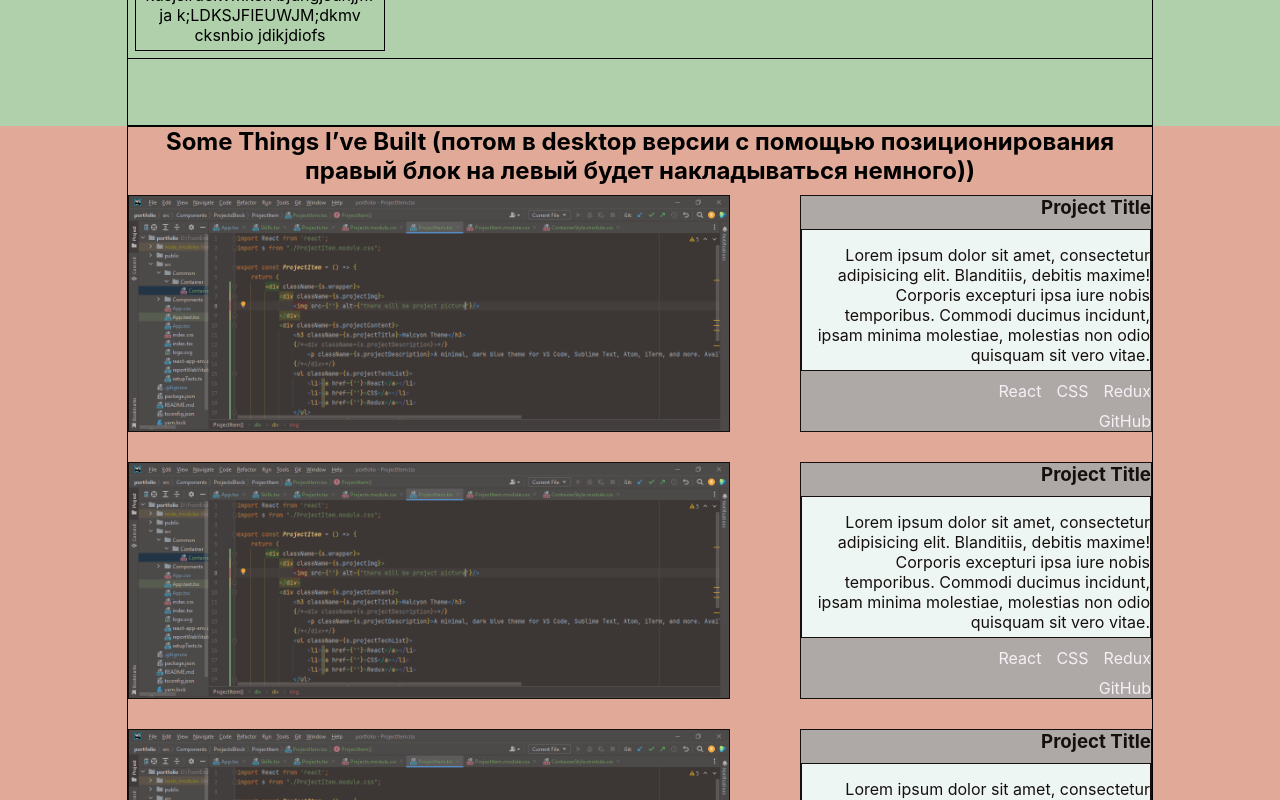
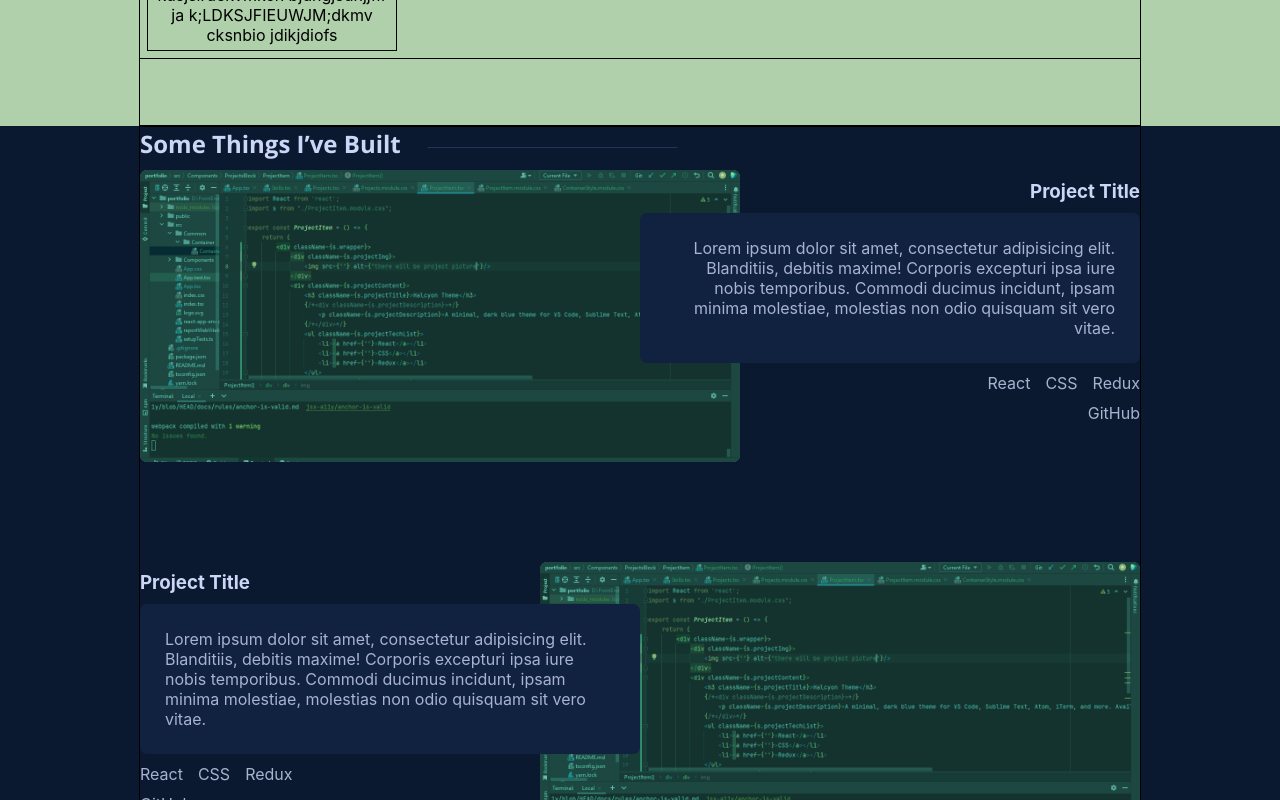
Before and after one commit to kiselevMaksim1223/portfolio, a React (Create React App) app: page / in a window 1280 px wide. Shown: the part 1320-2120 px from the top of the page. Built offline with nearby package versions, Linux system fonts and the light colour scheme.

Commit message:
project Block almost done

```diff
--- a/package.json
+++ b/package.json
@@ -1,6 +1,7 @@
 {
   "name": "portfolio",
   "version": "0.1.0",
+  "homepage": "https://kiselevMaksim1223.github.io/portfolio",
   "private": true,
   "dependencies": {
     "@testing-library/jest-dom": "^5.14.1",
@@ -10,6 +11,7 @@
     "@types/node": "^16.7.13",
     "@types/react": "^18.0.0",
     "@types/react-dom": "^18.0.0",
+    "gh-pages": "^5.0.0",
     "react": "^18.2.0",
     "react-dom": "^18.2.0",
     "react-scripts": "5.0.1",
@@ -17,6 +19,8 @@
     "web-vitals": "^2.1.0"
   },
   "scripts": {
+    "predeploy": "npm run build",
+    "deploy": "gh-pages -d build",
     "start": "react-scripts start",
     "build": "react-scripts build",
     "test": "react-scripts test",
--- a/public/index.html
+++ b/public/index.html
@@ -15,6 +15,10 @@
       user's mobile device or desktop. See https://developers.google.com/web/fundamentals/web-app-manifest/
     -->
     <link rel="manifest" href="%PUBLIC_URL%/manifest.json" />
+
+    <link href="https://fonts.googleapis.com/css2?family=Inter:wght@100;200;300;400;600&display=swap" rel="stylesheet">
+    <link href="https://fonts.googleapis.com/css2?family=Open+Sans:wght@300;400;600;700;800&display=swap" rel="stylesheet">
+
     <!--
       Notice the use of %PUBLIC_URL% in the tags above.
       It will be replaced with the URL of the `public` folder during the build.
--- a/src/Common/Container/ContainerStyle.module.css
+++ b/src/Common/Container/ContainerStyle.module.css
@@ -3,4 +3,5 @@
     border: 1px solid;
     height: 100%;
     width: 80%;
+    max-width: 1000px;
 }
--- /dev/null
+++ b/src/Common/Title/Title.module.css
@@ -0,0 +1,17 @@
+.title {
+    font-family: 'Open Sans', sans-serif;
+    font-weight: 700;
+    color: #ccd6f6;
+    position: relative;
+    align-self: flex-start;
+}
+.title::after{
+    content: "";
+    width: 250px;
+    display: block;
+    background: #233554;
+    height: 1px;
+    position: absolute;
+    top: 20px;
+    transform: translate(115%, 0%);
+}
--- /dev/null
+++ b/src/Common/Title/Title.tsx
@@ -0,0 +1,10 @@
+import React, {FC} from 'react';
+import s from "./Title.module.css"
+
+export const Title:FC<{text:string}> = ({text}) => {
+    return (
+        <div className={s.title}>
+            <h2>{text}</h2>
+        </div>
+    );
+};
--- a/src/Components/ProjectsBlock/ProjectItem/ProjectItem.module.css
+++ b/src/Components/ProjectsBlock/ProjectItem/ProjectItem.module.css
@@ -1,17 +1,68 @@
+/*.commonBlock {*/
+/*    display: flex;*/
+/*    justify-content: space-between;*/
+/*    margin: 0 0 30px 0;*/
+/*}*/
+.commonBlock {
+    display: grid;
+    grid-template-rows: repeat(2, 0.2fr);
+    grid-template-columns: repeat(10, 1fr);
+    margin-bottom: 100px;
+}
 
-
-.commonBlock {
-    display: flex;
-    justify-content: space-between;
-    margin: 0 0 30px 0;
-
+@media (max-width: 1000px) {
+    .commonBlock {
+        display: flex;
+        justify-content: space-between;
+    }
 }
 
 .projectImg {
-    opacity: 0.9;
-    border: 1px solid;
-    min-width: 600px;
-    background: url("./projecrImg/example.png") 0 0/cover no-repeat;
+    opacity: .9;
+    background: url("./projecrImg/example.png") center/cover no-repeat;
+    grid-area: 1/1/4/7;
+    position: relative;
+    border-radius: 7px;
+    overflow: hidden;
+}
+.projectImg::after{
+    content: "";
+    position: absolute;
+    top:0;
+    bottom: 0;
+    left: 0;
+    right: 0;
+    /*background: #0a4323e6;*/
+    background:#64ffdab5;
+    width: 100%;
+    height: 100%;
+    opacity: .7;
+    mix-blend-mode: color;
+}
+
+
+.projectImgReversed {
+    opacity: .9;
+    background: url("./projecrImg/example.png") center/cover no-repeat;
+    grid-area: 1/5/4/11;
+    border-radius: 7px;
+    overflow: hidden;
+    position: relative;
+}
+
+.projectImgReversed::after{
+    content: "";
+    position: absolute;
+    top:0;
+    bottom: 0;
+    left: 0;
+    right: 0;
+    /*background: #0a4323e6;*/
+    background:#64ffdab5;
+    width: 100%;
+    height: 100%;
+    opacity: .7;
+    mix-blend-mode: color;
 }
 
 @media (max-width: 1000px) {
@@ -21,19 +72,28 @@
     }
 }
 
-.projectImg img {
-    width: 100%;
-}
-
 .projectContent {
     display: flex;
-    max-width: 350px;
+    /*max-width: 350px;*/
     flex-direction: column;
     align-items: flex-end;
     text-align: end;
-    opacity: 90%;
-    border: 1px solid;
-    background-color: darkgray;
+    /*opacity: 90%;*/
+    /*background-color: darkgray;*/
+    grid-area: 2/6/2/11;
+    z-index: 10;
+}
+
+.projectContentReversed {
+    display: flex;
+    /*max-width: 350px;*/
+    flex-direction: column;
+    align-items: flex-start;
+    text-align: start;
+    /*opacity: 90%;*/
+    /*background-color: darkgray;*/
+    grid-area: 2/1/2/6;
+    z-index: 10;
 }
 
 @media (max-width: 1000px) {
@@ -63,12 +123,16 @@
 
 .projectTitle {
     margin: 0 0 10px 0;
+    color: #ccd6f6;
 }
 
 .projectDescription {
-    background-color: azure;
-    padding: 15px 0 5px 0;
+    background-color: #112240;
+    padding: 25px;
     margin: 0;
+    color: #a8b2d1;
+    border: none;
+    border-radius: 7px;
 }
 
 @media (max-width: 1000px) {
@@ -82,21 +146,24 @@
     padding-left: 0;
     margin: 10px 0;
     z-index: 3;
-
+    /*color: #a8b2d1;*/
+}
+.projectTechList :not(:first-of-type){
+    padding: 0 0 0 15px;
 }
 
 .projectTechList a {
     text-decoration: none;
-    padding: 0 0 0 15px;
-    color:ghostwhite;
-    }
+    color: #a8b2d1;
+}
+
 
 .projectTechList li {
     display: inline-block;
     margin-top: 0;
 }
 
-.projectLinks a{
+.projectLinks a {
     text-decoration: none;
-    color:ghostwhite;
+    color: #a8b2d1;
 }
--- a/src/Components/ProjectsBlock/ProjectItem/ProjectItem.tsx
+++ b/src/Components/ProjectsBlock/ProjectItem/ProjectItem.tsx
@@ -1,15 +1,15 @@
-import React from 'react';
+import React, {FC} from 'react';
 import s from "./ProjectItem.module.css";
 
 
-export const ProjectItem = () => {
+export const ProjectItem:FC<{reserved?:boolean}> = ({reserved}) => {
     return (
 
             <div className={s.commonBlock}>
-                <div className={s.projectImg}>
+                <div className={reserved ? s.projectImgReversed :s.projectImg}>
                     {/*<img src={exmpl} alt={"there will be project picture"}/>*/}
                 </div>
-                <div className={s.projectContent}>
+                <div className={reserved ? s.projectContentReversed : s.projectContent}>
                     <h3 className={s.projectTitle}>Project Title</h3>
                     {/*<div className={s.projectDescription}>*/}
                     <p className={s.projectDescription}>Lorem ipsum dolor sit amet, consectetur adipisicing elit.
--- a/src/Components/ProjectsBlock/Projects.module.css
+++ b/src/Components/ProjectsBlock/Projects.module.css
@@ -1,5 +1,6 @@
 .wrapper {
-    background-color: #e1aa98;
+    /*background-color: #e1aa98;*/
+    background-color: #0a192f;
 }
 
 .projectBlock {
@@ -10,6 +11,21 @@
 }
 
 .projectsBlockTitle {
+    font-family: 'Open Sans', sans-serif;
+    font-weight: 700;
+    color: #ccd6f6;
+    position: relative;
+    align-self: flex-start;
+}
+.projectsBlockTitle::after{
+    content: "";
+    width: 250px;
+    display: block;
+    background: #233554;
+    height: 1px;
+    position: absolute;
+    top: 20px;
+    transform: translate(115%, 0%);
 
 }
 
--- a/src/Components/ProjectsBlock/Projects.tsx
+++ b/src/Components/ProjectsBlock/Projects.tsx
@@ -2,18 +2,19 @@ import React from 'react';
 import s from "./Projects.module.css"
 import {ProjectItem} from "./ProjectItem/ProjectItem";
 import comStyles from "../../Common/Container/ContainerStyle.module.css"
+import {Title} from "../../Common/Title/Title";
 
 export const Projects = () => {
     return (
         <div className={s.wrapper}>
             <div className={comStyles.container}>
                 <div className={s.projectBlock}>
-                    <h2 className={s.projectsBlockTitle}>Some Things I’ve Built (потом в desktop версии с помощью позиционирования правый блок на левый будет накладываться немного))</h2>
+                   <Title text={"Some Things I’ve Built"}/>
                     <div className={s.projects}>
                         <ProjectItem/>
+                        <ProjectItem reserved/>
                         <ProjectItem/>
-                        <ProjectItem/>
-                        <ProjectItem/>
+                        <ProjectItem reserved/>
                     </div>
                 </div>
 
```
Also changed, not shown: 1 other file (tests, documents, lock files or other folders).
